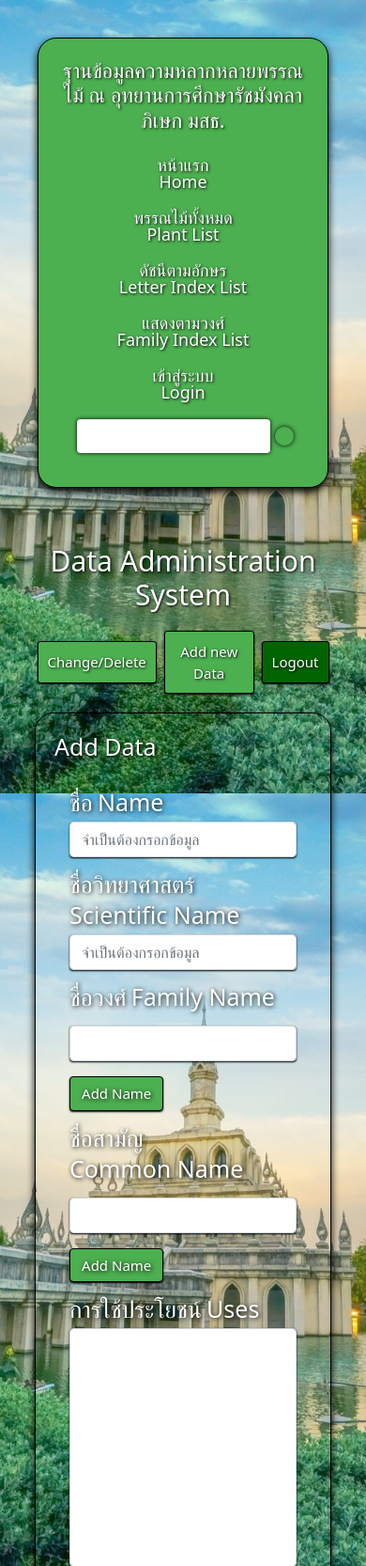
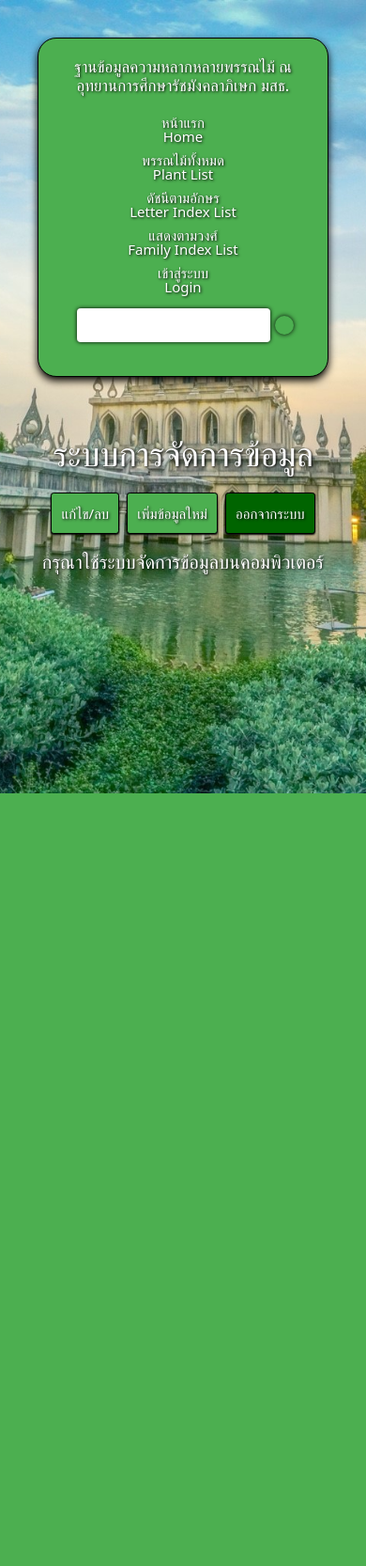
Before and after one commit to Re-Brain/CS50Web-Plant_Database, a Django app: page /create in a window 390 px wide. Shown: the top 1666 px of the page at 94% size. After the commit the page ends 844 px from the top, so only its background shows below. Run offline with Django 5.2, Linux system fonts and the light colour scheme; some libraries are stand-ins or nearby versions.

Commit message:
Allow admin to only available for pc, Fix responsive issues, and Make letter in letter inde list scrollable

```diff
--- a/application/static/application/css/admin.css
+++ b/application/static/application/css/admin.css
@@ -21,6 +21,16 @@
     justify-content: center;
     text-align: center;
     align-items: center;
+}
+
+.admin-acess
+{
+    display: block;
+}
+
+.admin-acess-message
+{
+    display: none;
 }
 
 .button-admin, .button-admin-logout
@@ -89,45 +99,34 @@
     border-radius: 20px;
 }
 
-@media only screen and (max-width: 1350px) {
+@media only screen and (max-width: 1024px) {
 
-    #adminSearch
+    .admin-acess
     {
-        width: 60%;
-    }
-}
-
-@media only screen and (max-width: 500px) {
-
-    .dashboard-option h1
-    {
-        font-size: 30px;
+        display: none;
     }
 
-    .button-admin ,.button-admin-logout
+    .admin-acess-message
+    {
+        display: block;
+    }
+
+    .button-admin, .button-admin-logout
     {
         font-size: 15px;
     }
 
-    .admin-title
+    .admin-acess-message > p
     {
-        font-size: 25px;
+        font-size : 20px;
+        margin-top: 10px;
+        color: #fff;
+        text-shadow: 1px 1px 3px rgba(0, 0, 0, 1);
+        text-align: center;
     }
 
-    #adminSearch
+    .dashboard-option h1
     {
-        width: 100%;
-    }
-
-    .edit-button
-    {
-        font-size: 10px;
-        margin: 2px;
-    }
-
-    .delete-button
-    {
-        font-size: 10px;
-        margin: 2px;
+        font-size: 36px;
     }
 }
--- a/application/static/application/css/form.css
+++ b/application/static/application/css/form.css
@@ -83,11 +83,3 @@ textarea
 {
     box-shadow: 0 1px 2px rgba(0, 0, 0, 1);
 }
-
-@media only screen and (max-width: 1350px) {
-
-    .create-container
-    {
-        width: 90%;
-    }
-}
--- a/application/static/application/css/layout.css
+++ b/application/static/application/css/layout.css
@@ -157,7 +157,7 @@ table {
     width: 90%;
 }
 
-@media only screen and (max-width: 1030px)
+@media only screen and (max-width: 1024px)
 {
     #menu-block h1
     {
@@ -178,7 +178,7 @@ table {
     .menu-item
     {
         width: 250px;
-        margin: 10px;
+        margin: 5px;
     }
 
     .menu-item-search
@@ -196,17 +196,18 @@ table {
 {
     #menu-block h1
     {
-        font-size: 22px;
+        font-size: 17px;
+        text-align: center;
     }
 
     .menu-item
     {
         width: 200px;
-        margin: 10px;
+        margin: 5px;
     }
 
     .menu-item-link p, .menu-item-search p
     {
-        font-size: 18px;
+        font-size: 15px;
     }
 }
--- a/application/static/application/css/list.css
+++ b/application/static/application/css/list.css
@@ -90,7 +90,7 @@
   box-shadow: 0 1px 2px rgba(0, 0, 0, 1);
 }
 
-@media only screen and (max-width: 1350px) {
+@media only screen and (max-width: 1024px) {
   .list-container
   {
     width: 100%;
--- a/application/static/application/js/letterIndexList.js
+++ b/application/static/application/js/letterIndexList.js
@@ -45,11 +45,11 @@ function createButtons(buttonContainer, min , max)
 
         if (charlist.includes(letter))
         {
-          button.className = 'btn btn-success mr-2 m-1' // Bootstrap button styling
+          button.className = 'btn btn-success mr-2 m-1 character-button' // Bootstrap button styling
         }
         else
         {
-          button.className = 'btn btn-primary mr-2 m-1' // Bootstrap button styling
+          button.className = 'btn btn-primary mr-2 m-1 character-button' // Bootstrap button styling
         }
 
         button.addEventListener("click", function (event) {
--- a/application/templates/application/admin.html
+++ b/application/templates/application/admin.html
@@ -7,15 +7,22 @@
 
 {% block body %}
     <div class="dashboard-option">
-        <h1>Data Administration System</h1>
+        <h1>ระบบการจัดการข้อมูล</h1>
         <div class="m-3 mode-container">
-            <a href="{% url 'dashboard' %}" class="btn btn-primary btn-sm m-1 button-admin" id="dashboard">Change/Delete</a>
-            <a href="{% url 'create' %}" class="btn btn-primary btn-sm m-1 button-admin" id="create">Add new Data</a>
-            <a href="{% url 'logout' %}" class="btn btn-primary btn-sm m-1 button-admin-logout">Logout</a>
+            <a href="{% url 'dashboard' %}" class="btn btn-primary btn-sm m-1 button-admin" id="dashboard">แก้ไข/ลบ</a>
+            <a href="{% url 'create' %}" class="btn btn-primary btn-sm m-1 button-admin" id="create">เพิ่มข้อมูลใหม่</a>
+            <a href="{% url 'logout' %}" class="btn btn-primary btn-sm m-1 button-admin-logout">ออกจากระบบ</a>
+        </div>
+
+        <div class="admin-acess-message">
+           <p>กรุณาใช้ระบบจัดการข้อมูลบนคอมพิวเตอร์</p>
         </div>
     </div>
 
-    {% block admin %}
-    {% endblock %}
+    <div class="admin-acess">
+        {% block admin %}
+        {% endblock %}
+    </div>
+
 
 {% endblock %}
--- a/application/templates/application/plant.html
+++ b/application/templates/application/plant.html
@@ -108,7 +108,7 @@
             <div class="col-9">
                 <div class="data-item">
                     {% if data.characteristic %}
-                        {{ data.characteristic }}
+                        {{ data.characteristic|linebreaksbr }}
                     {% else %}
                         <p>-</p>
                     {% endif %}
```
Also changed, not shown: application/static/application/css/index.css (+1 -6 lines), application/static/application/css/letterIndexList.css (+45 -1 lines), application/static/application/css/login.css (+20 -1 lines), application/static/application/css/plant.css (+7 -2 lines), application/templates/application/index.html (+4 -4 lines), application/templates/application/login.html (+7 -3 lines).
